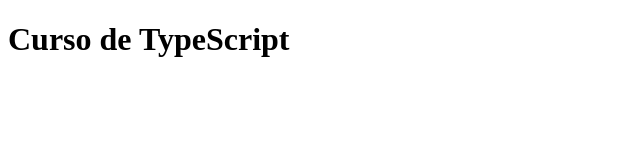
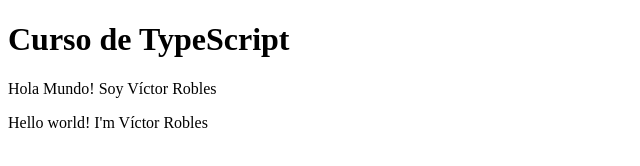
Before and after one commit to beatrizsmerino/typescript-course, a website with bundled scripts: page index.html in a window 1280 px wide. Shown: the whole page, without its empty margins (0-640 px from the left). Built offline with nearby package versions, Linux system fonts and the light colour scheme.

Commit message:
feat(hello-world): use `<HTMLElement>` vs `instanceof HTMLElement`

```diff
--- a/index.html
+++ b/index.html
@@ -12,6 +12,7 @@
 		<section id="container"></section>
 
 		<script src="dist/scripts.js"></script>
+		<script src="dist/hello-world.js"></script>
 	</body>
 
 </html>
--- /dev/null
+++ b/src/hello-world.ts
@@ -0,0 +1,37 @@
+console.log("📄", "hello-world.ts");
+
+(function () {
+	function helloWorld(name: string) {
+		return "Hola Mundo! Soy " + name;
+	}
+
+	var name = "Víctor Robles";
+	var result = helloWorld(name);
+
+	var tag = <HTMLElement>document.getElementById("container");
+	tag.innerHTML = result;
+
+	// alert("HOLA MUNDO ALERT");
+})();
+
+
+
+(function () {
+	function helloWorld(name: string): string {
+		return `Hello world! I'm ${name}`;
+	}
+
+	const name: string = "Víctor Robles";
+	const container = document.getElementById("container");
+
+	if (container && container instanceof HTMLElement) {
+		const greeting = helloWorld(name);
+		console.log(greeting);
+
+		const greetingContent = document.createElement("p");
+		const greetingText = document.createTextNode(greeting);
+
+		greetingContent.appendChild(greetingText);
+		container.appendChild(greetingContent);
+	}
+})();
```
